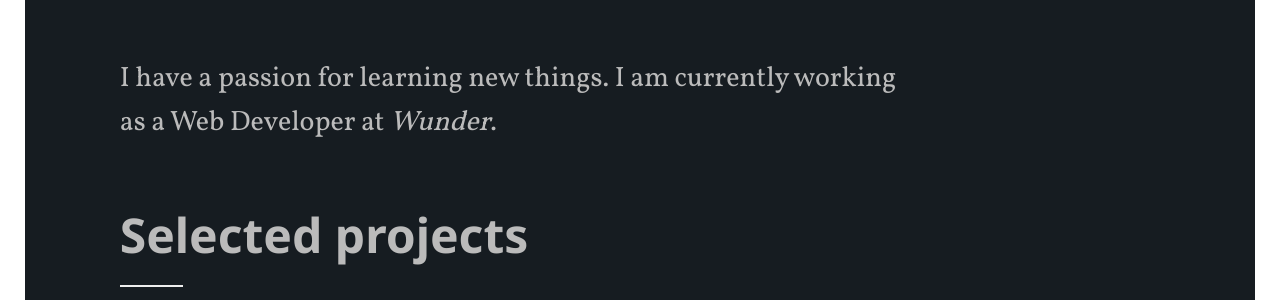
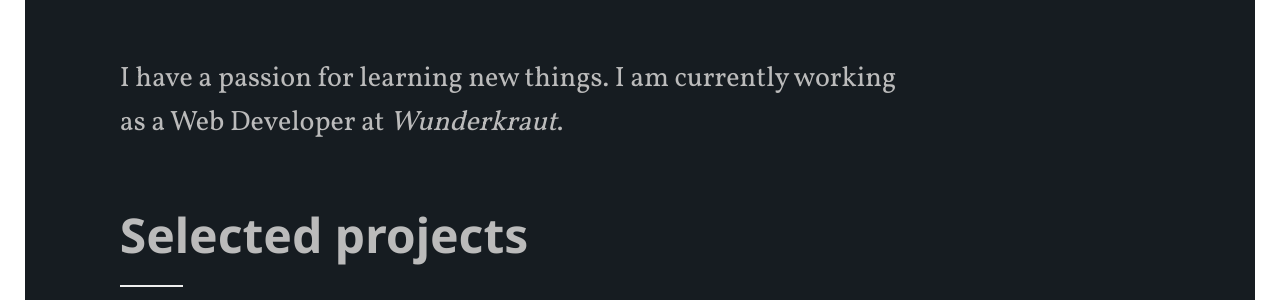
Before and after one commit to osheinonen/osheinonen.github.io, a Jekyll site: the page built from index.html, in a window 1280 px wide. Shown: the part 672-972 px from the top of the page. Built offline with Jekyll 4.4.1, drawn with Linux system fonts in a browser that asks for light colours; the list of posts is cut into pages by our own code.

Commit message:
Update index.html

```diff
--- a/index.html
+++ b/index.html
@@ -7,7 +7,7 @@
   <div class="home-heading">Hello! My name is Oskari.<br>I'm a Front End Developer &<br>Designer</div>
 
   <div class="home-text">
-    <p class="home-text-paragraph">I have a passion for learning new things. I am currently working as a Web Developer at <em class="emphasis">Wunder</em>.</p>
+    <p class="home-text-paragraph">I have a passion for learning new things. I am currently working as a Web Developer at <em class="emphasis">Wunderkraut</em>.</p>
   </div>
 
   <div class="home-work">
```
